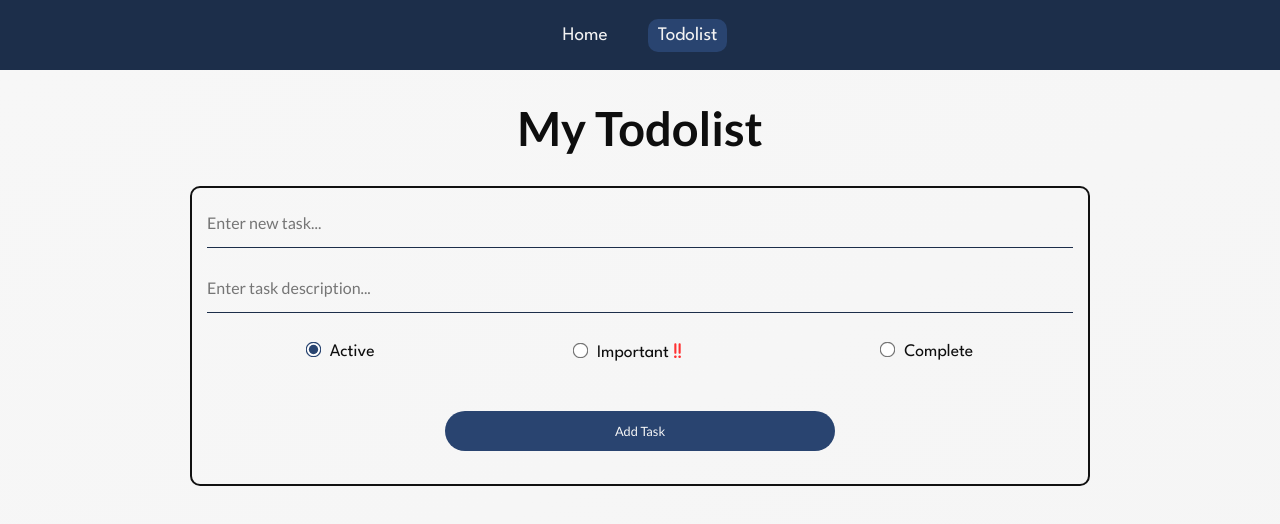
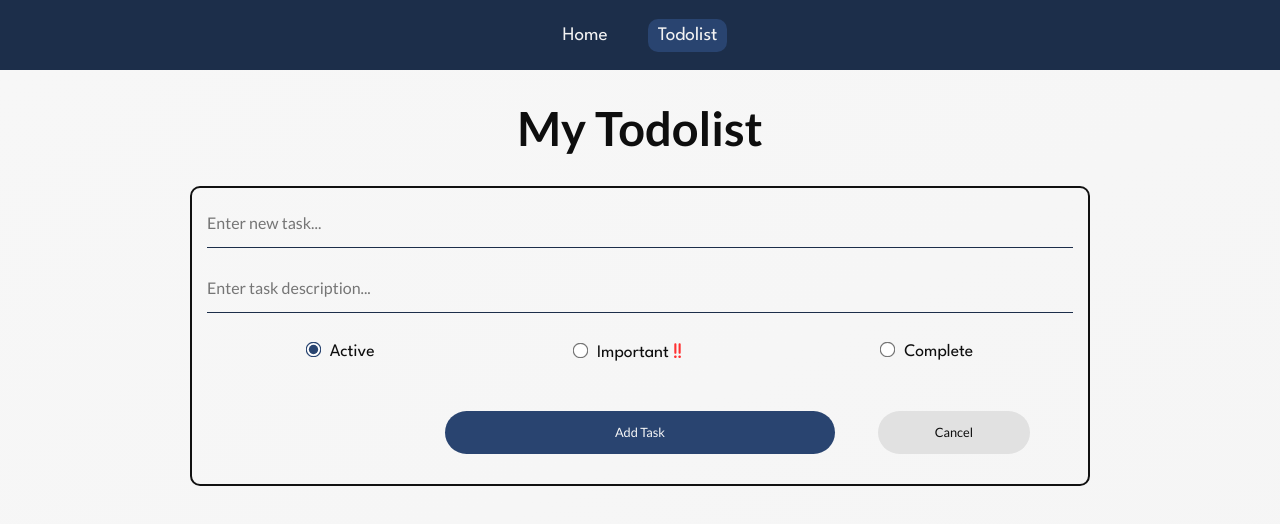
Before and after one commit to CallumB04/react-todolist, a React (Create React App) app: page /todolist in a window 1280 px wide. Both pictures are taken after a click on the button "Add new Task". Shown: the top 524 px of the page. Built offline with nearby package versions, Linux system fonts and the light colour scheme.

Commit message:
feat: add cancel button when adding tasks

```diff
--- a/src/pages/Todolist/components/AddTaskForm.js
+++ b/src/pages/Todolist/components/AddTaskForm.js
@@ -2,7 +2,7 @@ import React, { useState } from 'react';
 
 const ExclamationIcon = () => <i class="fa-solid fa-exclamation" style={{color: "#ff3030"}} />;
 
-function AddTaskForm({ onSubmit }) {
+function AddTaskForm({ onSubmit, cancelAddingTask }) {
 
     // Form input values in state
     const [ titleInput, setTitleInput ] = useState('');
@@ -71,7 +71,17 @@ function AddTaskForm({ onSubmit }) {
                 </label>
             </div>
 
-            <button type="submit">Add Task</button>
+            <div id="form-buttons">
+                <div></div>
+                <button type="submit">Add Task</button>
+
+                <button
+                    type="button"
+                    id="cancel-btn"
+                    onClick={cancelAddingTask}>
+                    Cancel
+                </button>
+            </div>
         </form>
     );
 }
--- a/src/pages/Todolist/components/Todolist.css
+++ b/src/pages/Todolist/components/Todolist.css
@@ -130,14 +130,36 @@
     scale: 1.2;
 }
 
-#add-task-form button[type="submit"] {
-    margin: 50px auto 0 auto;
-    width: 45%;
-    height: 40px;
+#add-task-form #form-buttons {
+    margin-top: 50px;
+    display: flex;
+    justify-content: space-evenly;
+}
+
+#add-task-form #form-buttons div {
+    width: calc(22% - 3vw);
+}
+
+#add-task-form button {
+    height: calc(40px + 0.2vw);
     border: none;
     border-radius: 50px;
-    background-color: var(--navbar-highlight-color);
-    color: #f7f7f7;
     font-family: var(--input-font);
     font-size: 0.8rem;
 }
+
+#add-task-form button:hover {
+    cursor: pointer;
+}
+
+#add-task-form button[type="submit"] {
+    width: 45%;
+    color: #f7f7f7;
+    background-color: var(--navbar-highlight-color);
+}
+
+#add-task-form #cancel-btn {
+    color: var(--text-color);
+    width: calc(22% - 3vw);
+    background: #e1e1e1;
+}
--- a/src/pages/Todolist/components/Todolist.js
+++ b/src/pages/Todolist/components/Todolist.js
@@ -82,7 +82,7 @@ function Todolist() {
 
             {
                 isAddingTask
-                ? <AddTaskForm onSubmit={handleFormSubmit}/>
+                ? <AddTaskForm onSubmit={handleFormSubmit} cancelAddingTask={finishAddingTask}/>
                 : <AddTaskButton onClick={startAddingTask}/>
             }
         </div>
```
